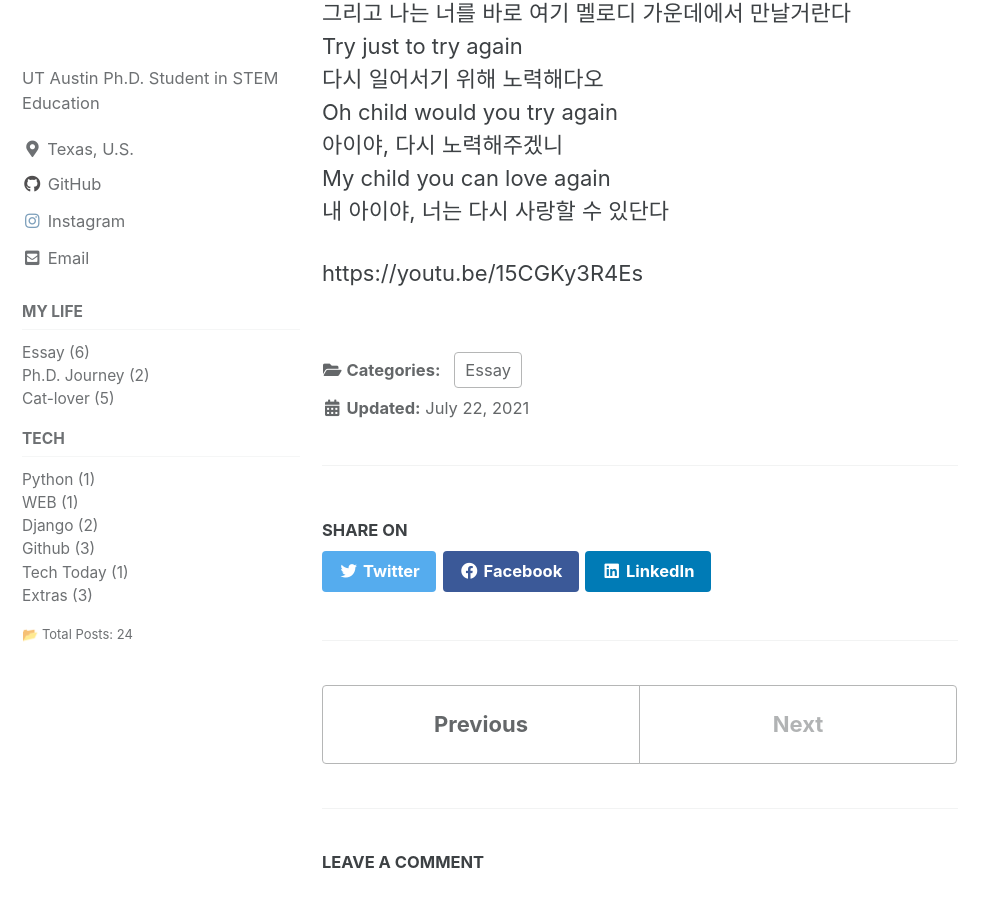
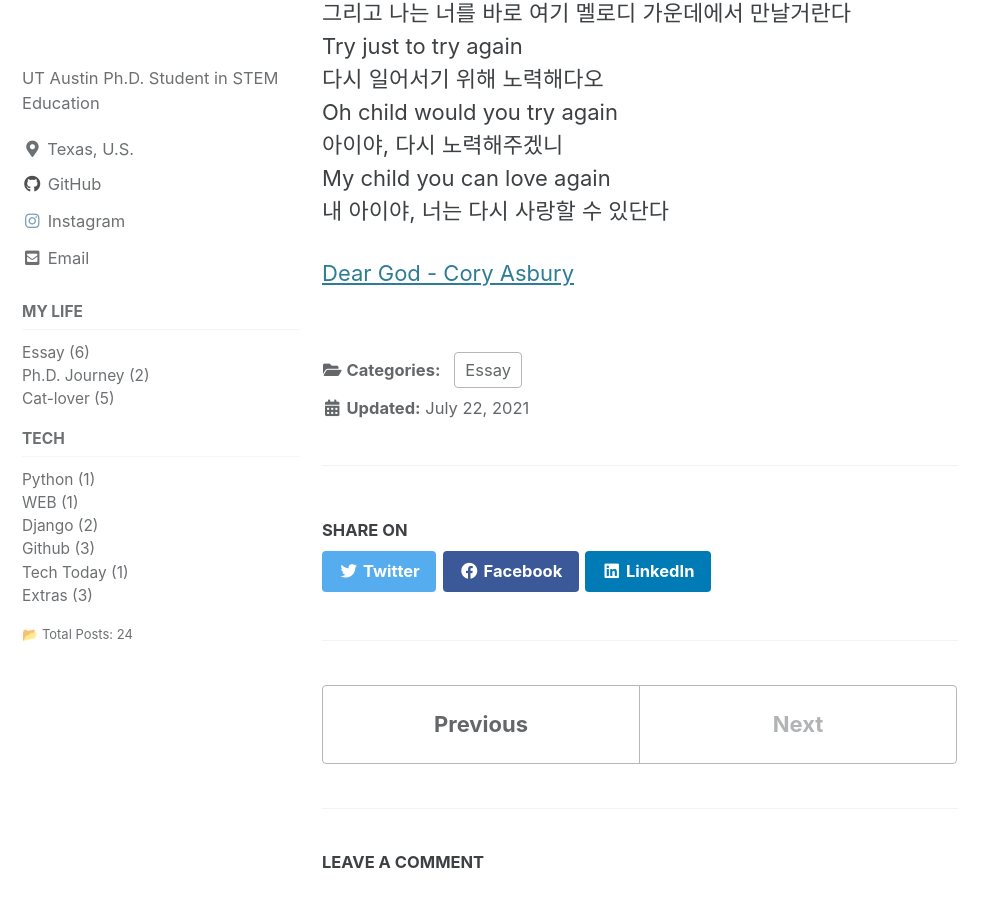
Before and after one commit to HakeoungLee/HakeoungLee.github.io, a Jekyll site: the page built from _posts/2021-07-22-dearGod.md, in a window 1280 px wide and 900 px high, scrolled down 3225 px. Shown: the whole window, without its empty margins (0-999 px from the left). Built offline with Jekyll 4.4.1, drawn with Linux system fonts in a browser that asks for light colours; cached includes are drawn as plain includes; comment, search, counter and statistics services are not loaded.

Commit message:
Update 2021-07-22-dearGod.md

```diff
--- a/_posts/2021-07-22-dearGod.md
+++ b/_posts/2021-07-22-dearGod.md
@@ -90,4 +90,4 @@ My child you can love again
 내 아이야, 너는 다시 사랑할 수 있단다
 
 
-https://youtu.be/15CGKy3R4Es
+[Dear God - Cory Asbury](https://youtu.be/15CGKy3R4Es)
```
